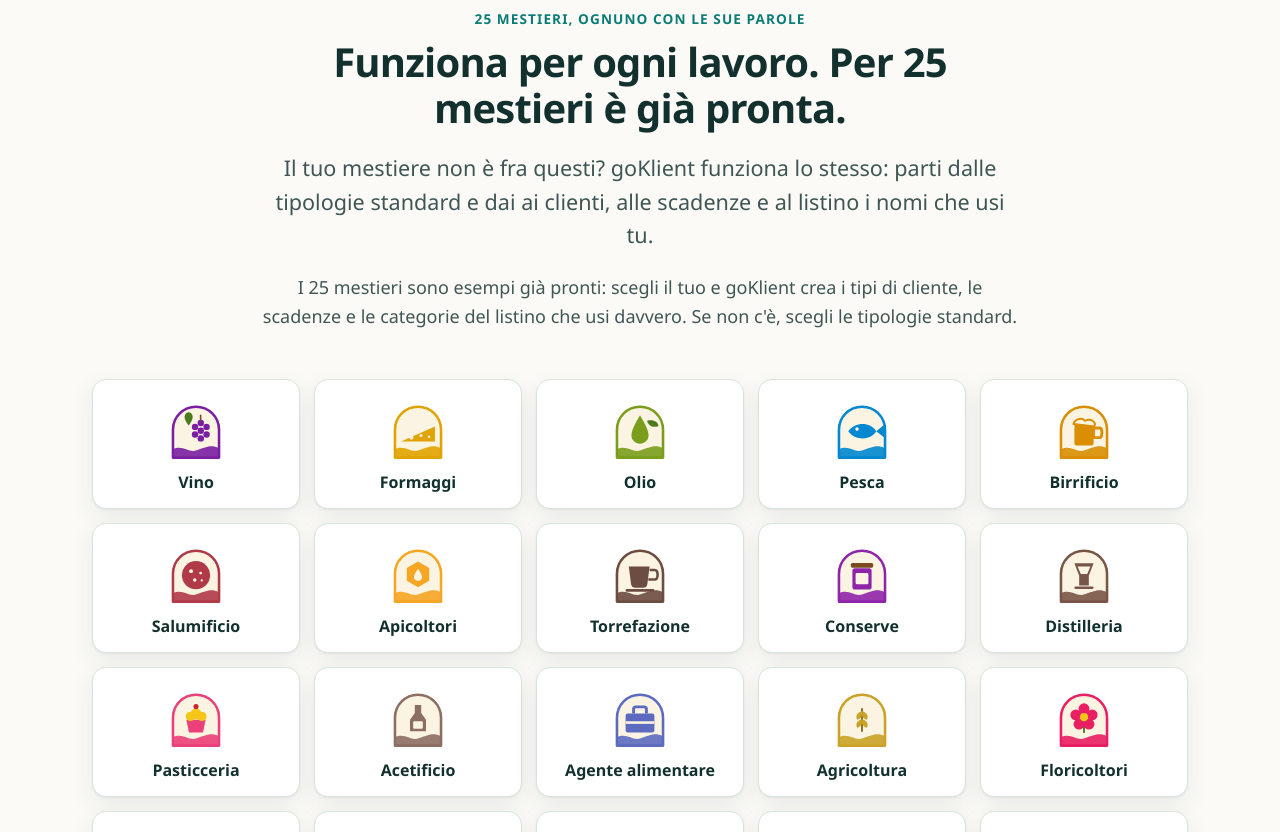
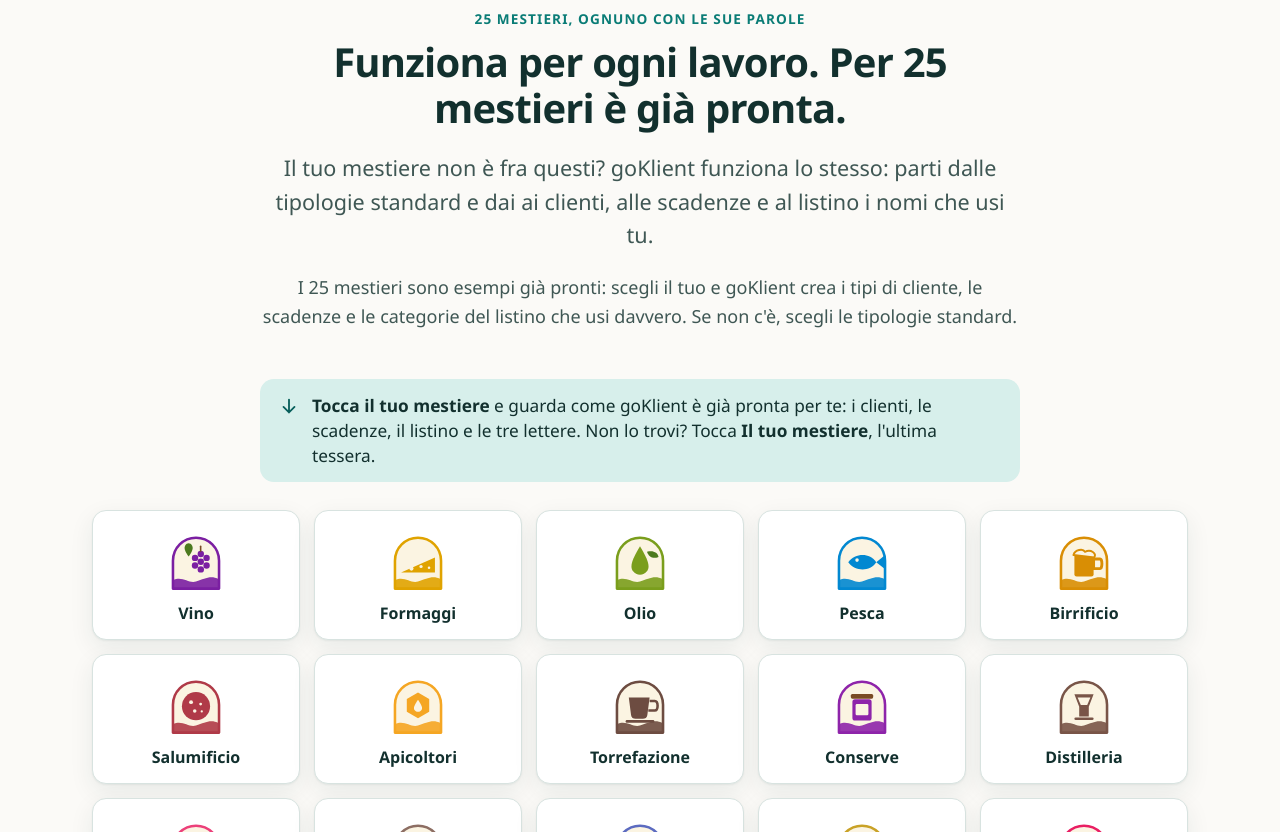
Before and after one commit to aiellogioioso/goklient-sito, an Astro site: page / in a window 1280 px wide. Shown: the part 1134-1966 px from the top of the page. Built offline with nearby package versions, Linux system fonts and the light colour scheme; Astro itself is replaced by a stand-in of ours.

Commit message:
Mestieri in Home: riquadro "Tocca il tuo mestiere" sopra le tessere
Richiesta di Eugenio del 18/11/2026: deve essere chiaro che le tessere si
aprono. "Tocca il tuo mestiere e guarda come goKlient e' gia' pronta per te:
i clienti, le scadenze, il listino e le tre lettere. Non lo trovi? Tocca Il
tuo mestiere, l'ultima tessera." Sul computer con il mouse dice "Clicca".

Co-Authored-By: Claude Opus 5.5 <noreply@anthropic.com>
Claude-Session: https://claude.ai/code/session_012AthRjAY2ADYizyYu5zLMz

```diff
--- a/src/pages/index.astro
+++ b/src/pages/index.astro
@@ -196,6 +196,17 @@ const domande = faqHome.map((n) => trovaFaq(n)).filter((f): f is Faq => Boolean(
           categorie del listino che usi davvero. Se non c'è, scegli le tipologie standard.
         </p>
       </div>
+
+      {/* Richiesta di Eugenio del 18/11/2026: deve essere chiaro che le tessere si aprono */}
+      <p class="mest-invito">
+        <Icon name="freccia" size={22} />
+        <span>
+          <strong><span class="solo-touch">Tocca</span><span class="solo-mouse">Clicca</span> il tuo mestiere</strong> e
+          guarda come goKlient è già pronta per te: i clienti, le scadenze, il listino e le tre lettere. Non lo trovi?{' '}
+          <span class="solo-touch">Tocca</span><span class="solo-mouse">Clicca</span> <strong>Il tuo mestiere</strong>,
+          l'ultima tessera.
+        </span>
+      </p>
 
       <ul class="tiles">
         {mestieri.map((m) => (
@@ -625,6 +636,15 @@ const domande = faqHome.map((n) => trovaFaq(n)).filter((f): f is Faq => Boolean(
 
   /* ---------- 1.4 Mestieri ---------- */
   .mest-breve { color: var(--ink-2); margin: 0; }
+  .mest-invito {
+    display: flex; align-items: flex-start; gap: 12px; max-width: 760px; margin: 0 auto clamp(20px, 3vw, 28px);
+    padding: 14px 18px; border-radius: var(--radius-sm); background: var(--brand-soft); color: var(--ink);
+    font-size: 1.08rem; line-height: 1.45;
+  }
+  .mest-invito :global(svg) { flex: none; margin-top: 2px; color: var(--brand-ink); transform: rotate(90deg); }
+  /* "Tocca" sui telefoni, "Clicca" con il mouse */
+  .solo-mouse { display: none; }
+  @media (hover: hover) and (pointer: fine) { .solo-mouse { display: inline; } .solo-touch { display: none; } }
   .tiles {
     list-style: none; padding: 0; margin: 0;
     display: grid; gap: 10px; grid-template-columns: repeat(auto-fill, minmax(min(100%, 8.5rem), 1fr));
```
